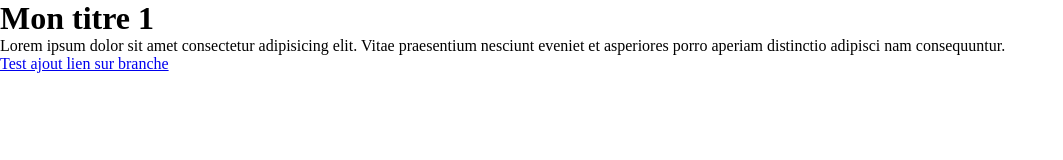
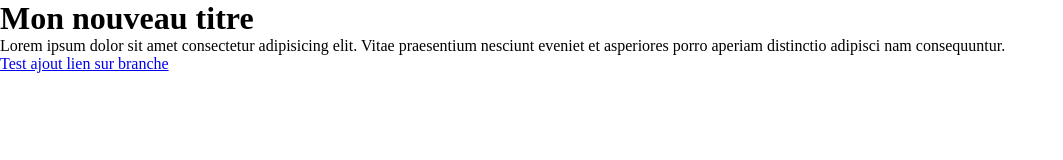
Before and after one commit to wikode/git_training, a plain HTML site: page index.html in a window 1280 px wide. Shown: the whole page, without its empty margins (0-1063 px from the left). Drawn offline with Linux system fonts and the light colour scheme.

Commit message:
Changement du titre test conflit

```diff
--- a/index.html
+++ b/index.html
@@ -7,7 +7,7 @@
     <title>Document</title>
 </head>
 <body>
-    <h1>Mon titre 1</h1>
+    <h1>Mon nouveau titre</h1>
 
     <p>Lorem ipsum dolor sit amet consectetur adipisicing elit. Vitae praesentium nesciunt eveniet et asperiores porro aperiam distinctio adipisci nam consequuntur.</p>
     <a href="#">Test ajout lien sur branche</a>
```
